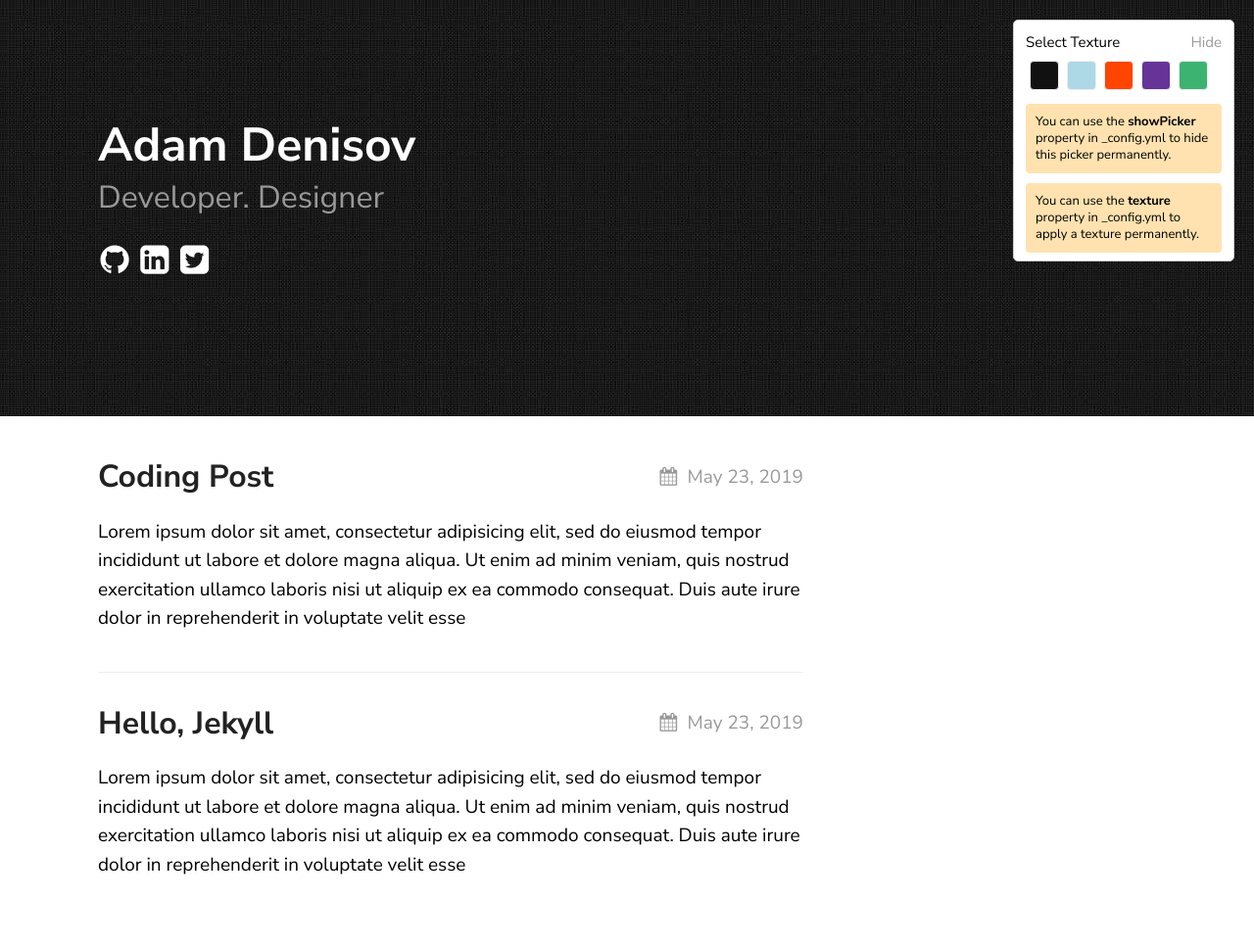
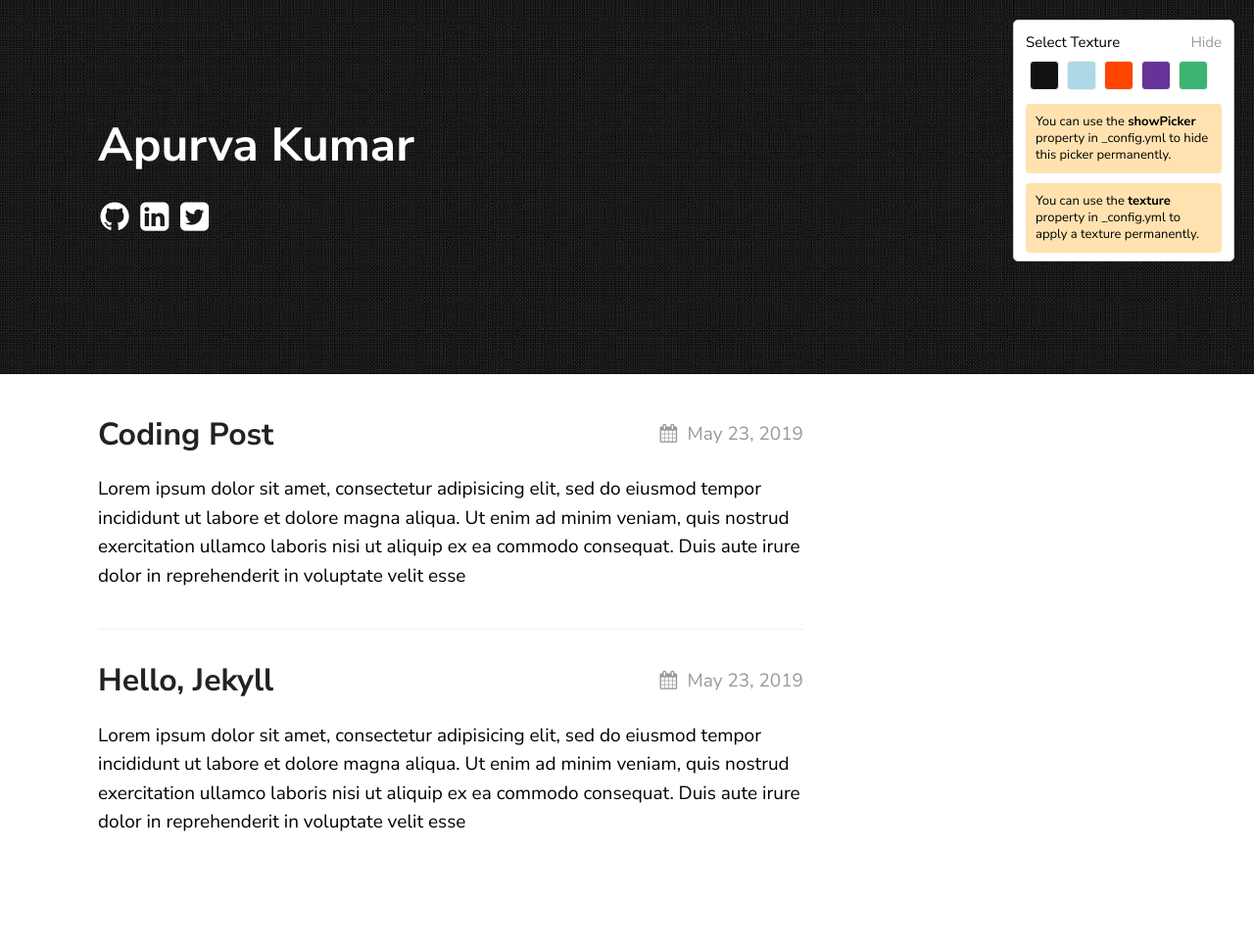
Before and after one commit to hisana/hisana.github.io, a Jekyll site: the page built from index.md, in a window 1280 px wide. Shown: the whole page at 98% size. Built offline with Jekyll 4.4.1, drawn with Linux system fonts in a browser that asks for light colours; after the commit the page ends 924 px from its top, so only the background shows below that; part of the change alters nothing that is shown.

Commit message:
Update _config.yml

```diff
--- a/_config.yml
+++ b/_config.yml
@@ -1,12 +1,12 @@
-title: Texture Theme
-author: GitHub User
-email: your-email@domain.com
+title: Exothermia
+author: hisana
+email: abby.kcs@gmail.com
 description: > # this means to ignore newlines until "show_exerpts:"
   Write an awesome description for your new site here. You can edit this
   line in _config.yml. It will appear in your document head meta (for
   Google search results) and in your feed.xml site description.
 show_excerpts: true # set to true to show excerpts on the homepage
-baseurl: /texture
+baseurl: /
 
 # Minima date format
 # refer to http://shopify.github.io/liquid/filters/date/ if you want to customize this
@@ -15,8 +15,8 @@ sass:
 
 permalink: /posts/:title/
 texture:
-  title: Adam Denisov
-  tagline: Developer. Designer
+  title: Apurva Kumar
+  tagline:
   date_format: "%b %-d, %Y"
   style: black
   showNav: false
@@ -24,10 +24,10 @@ texture:
 
   # generate social links in footer
   social_links:
-    twitter: thelehhman
-    github:  thelehhman
-    linkedIn: in/thelehhman
-    rss: rss
+    twitter: abby_kcs
+    github:  hisana
+    linkedIn: in/abby-kcs
+    rss:
 
 
 # If you want to link only specific pages in your header, uncomment
@@ -39,5 +39,5 @@ texture:
 # theme: texture
 
 plugins:
-  - jekyll-seo-tag
+#  - jekyll-seo-tag
 #  - jekyll-feed
```
